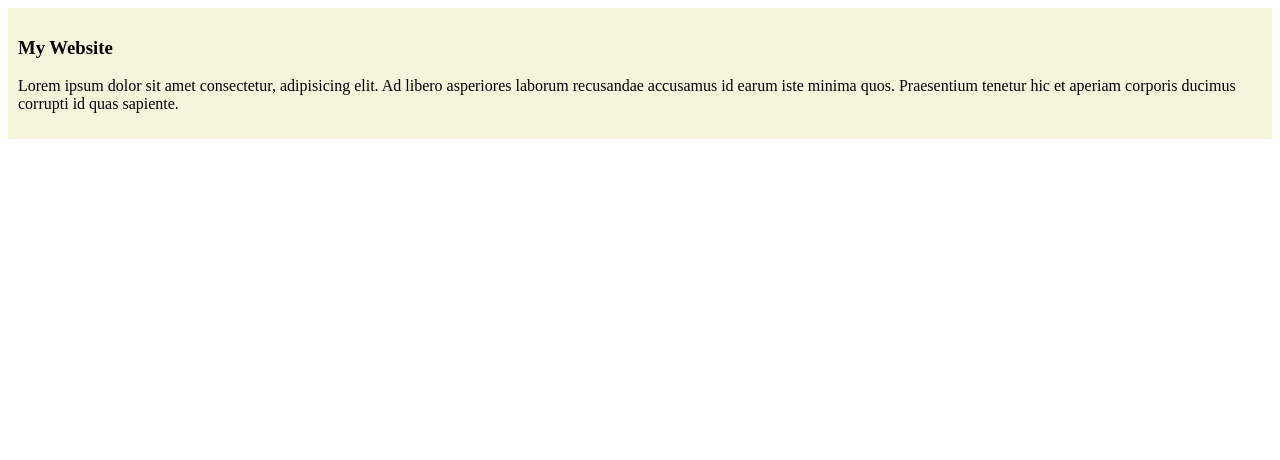
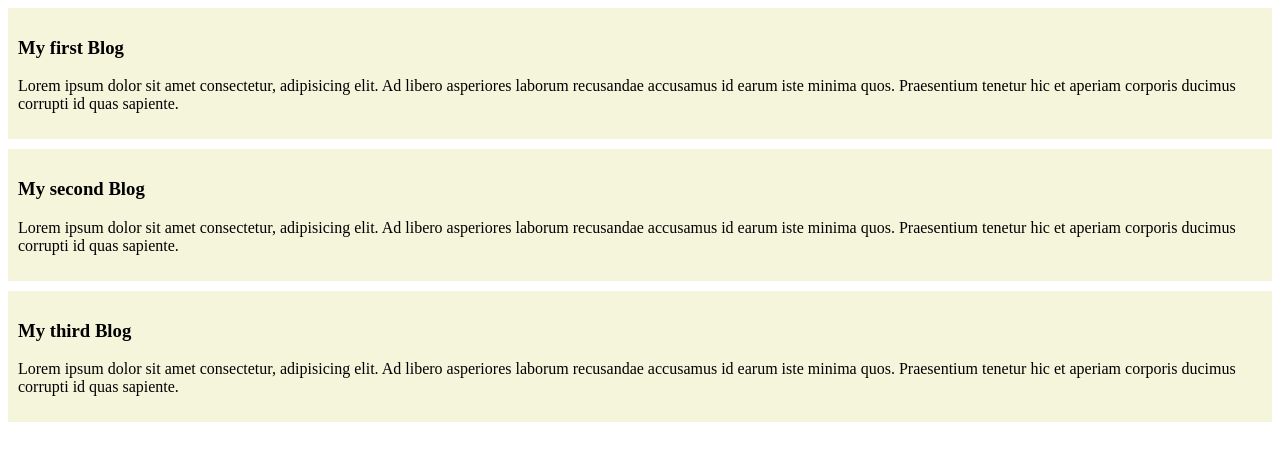
Before and after one commit to miftah1299/my-first-repo, a plain HTML site: page index.html in a window 1280 px wide. Drawn offline with Linux system fonts and the light colour scheme.

Commit message:
added blogs

```diff
--- a/index.html
+++ b/index.html
@@ -8,7 +8,17 @@
 </head>
 <body>
     <div>
-        <h3>My Website</h3>
+        <h3>My first Blog</h3>
+        <p>Lorem ipsum dolor sit amet consectetur, adipisicing elit. Ad libero asperiores laborum recusandae accusamus id earum iste minima quos.
+            Praesentium tenetur hic et aperiam corporis ducimus corrupti id quas sapiente.</p>
+    </div>
+    <div>
+        <h3>My second Blog</h3>
+        <p>Lorem ipsum dolor sit amet consectetur, adipisicing elit. Ad libero asperiores laborum recusandae accusamus id earum iste minima quos.
+            Praesentium tenetur hic et aperiam corporis ducimus corrupti id quas sapiente.</p>
+    </div>
+    <div>
+        <h3>My third Blog</h3>
         <p>Lorem ipsum dolor sit amet consectetur, adipisicing elit. Ad libero asperiores laborum recusandae accusamus id earum iste minima quos.
             Praesentium tenetur hic et aperiam corporis ducimus corrupti id quas sapiente.</p>
     </div>
--- a/style.css
+++ b/style.css
@@ -1,4 +1,5 @@
 div {
     background-color:beige;
     padding: 10px;
+    margin-bottom: 10px;
 }
```
